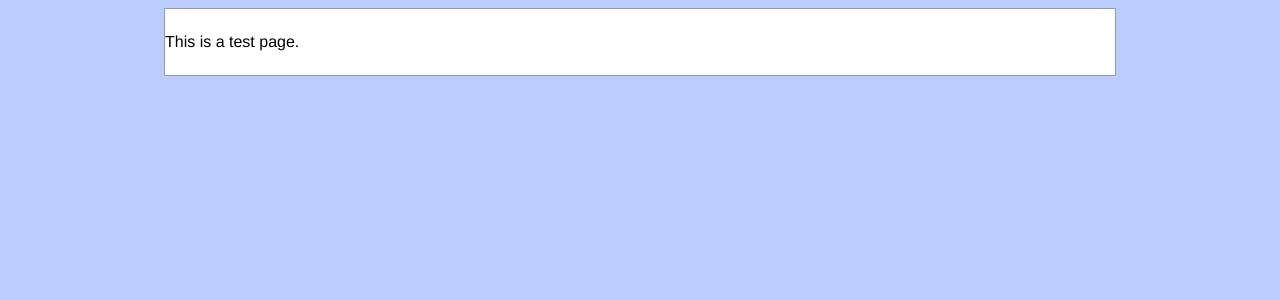
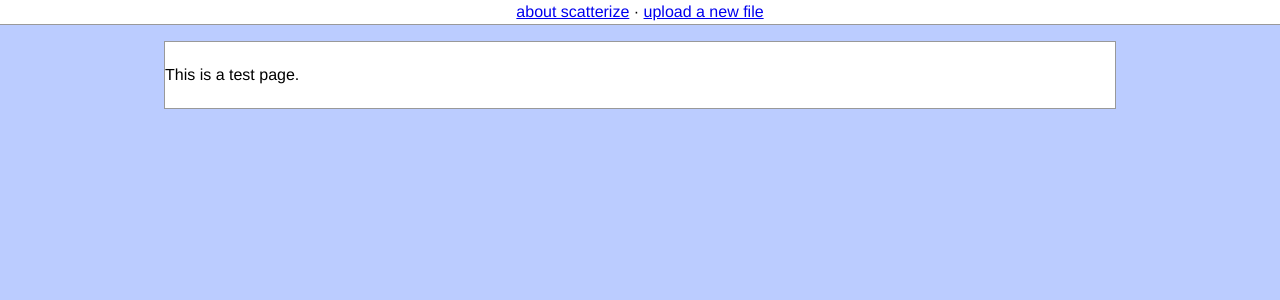
Before and after one commit to njvack/scatterize, a Python web app: template templates/demo.html in a window 1280 px wide. Shown: the top 300 px of the page. Run offline with Jinja, Linux system fonts and the light colour scheme; the template is opened without the code that fills it, so the values that code supplies are empty; some libraries are stand-ins or nearby versions.

Commit message:
Add an "About" page.

```diff
--- a/scatterize.py
+++ b/scatterize.py
@@ -50,6 +50,10 @@ def scatter():
 @app.route("/")
 def index():
     return flask.render_template("index.html")
+
+@app.route("/about")
+def about():
+    return flask.render_template("about.html")
 
 @app.route("/save_svg", methods=["GET", "POST"])
 def save_svg():
--- a/scss/screen.scss
+++ b/scss/screen.scss
@@ -9,9 +9,16 @@
 
 body {
   font-family: Helvetica, Arial, sans-serif;
-  padding-top: .5em;
   padding-bottom: .5em;
   background-color: #BCF;
+}
+
+#header {
+  text-align: center;
+  background-color: #FFF;
+  margin-bottom: 1em;
+  line-height: 1.5;
+  border-bottom: 1px solid #999;
 }
 
 #wrapper {
--- a/static/css/screen.css
+++ b/static/css/screen.css
@@ -60,12 +60,20 @@ a img {
 /* line 10, ../../scss/screen.scss */
 body {
   font-family: Helvetica, Arial, sans-serif;
-  padding-top: .5em;
   padding-bottom: .5em;
   background-color: #BCF;
 }
 
-/* line 17, ../../scss/screen.scss */
+/* line 16, ../../scss/screen.scss */
+#header {
+  text-align: center;
+  background-color: #FFF;
+  margin-bottom: 1em;
+  line-height: 1.5;
+  border-bottom: 1px solid #999;
+}
+
+/* line 24, ../../scss/screen.scss */
 #wrapper {
   width: 950px;
   margin: 0 auto;
@@ -79,7 +87,7 @@ body {
   background-color: #FFF;
 }
 
-/* line 28, ../../scss/screen.scss */
+/* line 35, ../../scss/screen.scss */
 .single_col {
   display: inline;
   float: left;
@@ -92,7 +100,7 @@ body {
   overflow-x: hidden;
 }
 
-/* line 33, ../../scss/screen.scss */
+/* line 40, ../../scss/screen.scss */
 #scatter_frame {
   display: inline;
   float: left;
@@ -105,7 +113,7 @@ body {
   overflow-x: hidden;
 }
 
-/* line 38, ../../scss/screen.scss */
+/* line 45, ../../scss/screen.scss */
 #save_form {
   position: absolute;
   right: 20px;
@@ -113,7 +121,7 @@ body {
   font-size: 80%;
 }
 
-/* line 45, ../../scss/screen.scss */
+/* line 52, ../../scss/screen.scss */
 #scatter_controls {
   display: inline;
   float: left;
@@ -124,17 +132,17 @@ body {
 * html #scatter_controls {
   overflow-x: hidden;
 }
-/* line 48, ../../scss/screen.scss */
+/* line 55, ../../scss/screen.scss */
 #scatter_controls ul, #scatter_controls ol {
   list-style: none;
 }
-/* line 52, ../../scss/screen.scss */
+/* line 59, ../../scss/screen.scss */
 #scatter_controls li {
   padding-top: 0.25em;
   padding-bottom: 0.25em;
   clear: both;
 }
-/* line 56, ../../scss/screen.scss */
+/* line 63, ../../scss/screen.scss */
 #scatter_controls li .l {
   display: inline;
   float: left;
@@ -142,43 +150,43 @@ body {
   width: 18px;
   text-align: right;
 }
-/* line 63, ../../scss/screen.scss */
+/* line 70, ../../scss/screen.scss */
 #scatter_controls li label {
   display: inline;
   float: left;
   margin-right: 0;
   width: 169px;
 }
-/* line 71, ../../scss/screen.scss */
+/* line 78, ../../scss/screen.scss */
 #scatter_controls select {
   max-width: 100%;
 }
-/* line 75, ../../scss/screen.scss */
+/* line 82, ../../scss/screen.scss */
 #scatter_controls .disallowed {
   color: GrayText;
 }
 
-/* line 78, ../../scss/screen.scss */
+/* line 85, ../../scss/screen.scss */
 h1 {
   font-size: 183%;
   margin-top: .3em;
   margin-bottom: .3em;
 }
 
-/* line 84, ../../scss/screen.scss */
+/* line 91, ../../scss/screen.scss */
 h3 {
   font-weight: bold;
   margin-top: 1em;
   color: #333;
 }
 
-/* line 90, ../../scss/screen.scss */
+/* line 97, ../../scss/screen.scss */
 p {
   margin-top: 1em;
   margin-bottom: 1em;
 }
 
-/* line 96, ../../scss/screen.scss */
+/* line 103, ../../scss/screen.scss */
 #stats_data {
   display: inline;
   float: left;
@@ -189,14 +197,14 @@ p {
 * html #stats_data {
   overflow-x: hidden;
 }
-/* line 99, ../../scss/screen.scss */
+/* line 106, ../../scss/screen.scss */
 #stats_data th {
   width: 70px;
   text-align: right;
   font-style: italic;
 }
 
-/* line 108, ../../scss/screen.scss */
+/* line 115, ../../scss/screen.scss */
 table#raw_data {
   display: inline;
   float: left;
@@ -208,13 +216,13 @@ table#raw_data {
 * html table#raw_data {
   overflow-x: hidden;
 }
-/* line 111, ../../scss/screen.scss */
+/* line 118, ../../scss/screen.scss */
 table#raw_data td {
   font-size: 80%;
   line-height: 1.42;
 }
 
-/* line 117, ../../scss/screen.scss */
+/* line 124, ../../scss/screen.scss */
 td {
   padding-left: 0.5em;
   padding-right: 0.5em;
--- /dev/null
+++ b/templates/_header.html
@@ -0,0 +1,5 @@
+<div id="header">
+  <a href="{{ url_for('about') }}">about scatterize</a>
+  &middot;
+  <a href="{{ url_for('index') }}">upload a new file</a>
+</div>
--- a/templates/base.html
+++ b/templates/base.html
@@ -11,6 +11,7 @@
   {{ macros.js_include("scatterize.js") }}
 </head>
 <body>
+  {%- include "_header.html" %}
   <div id="wrapper">
   {% block content %}{% endblock %}
   </div>
```
Also changed, not shown: templates/about.html (added, +31 -0 lines).
